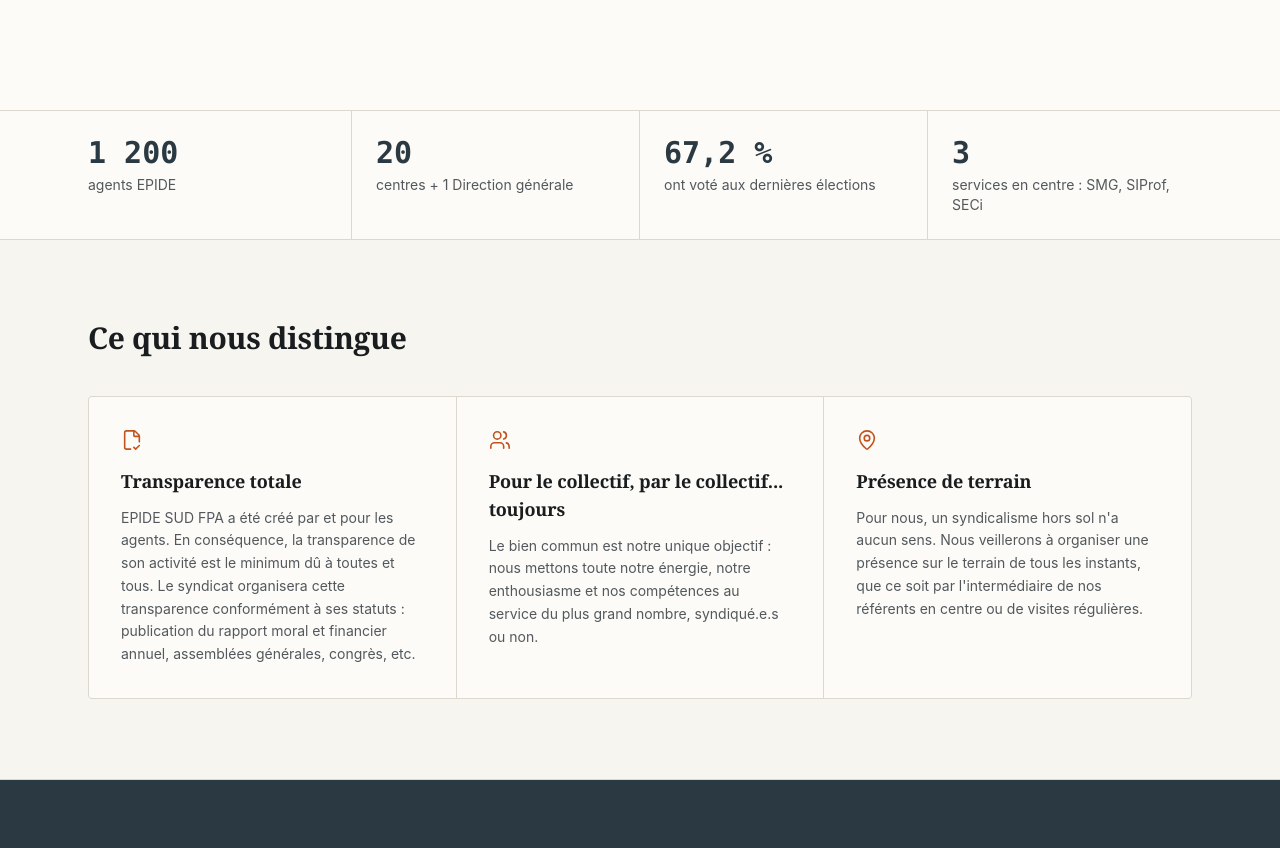
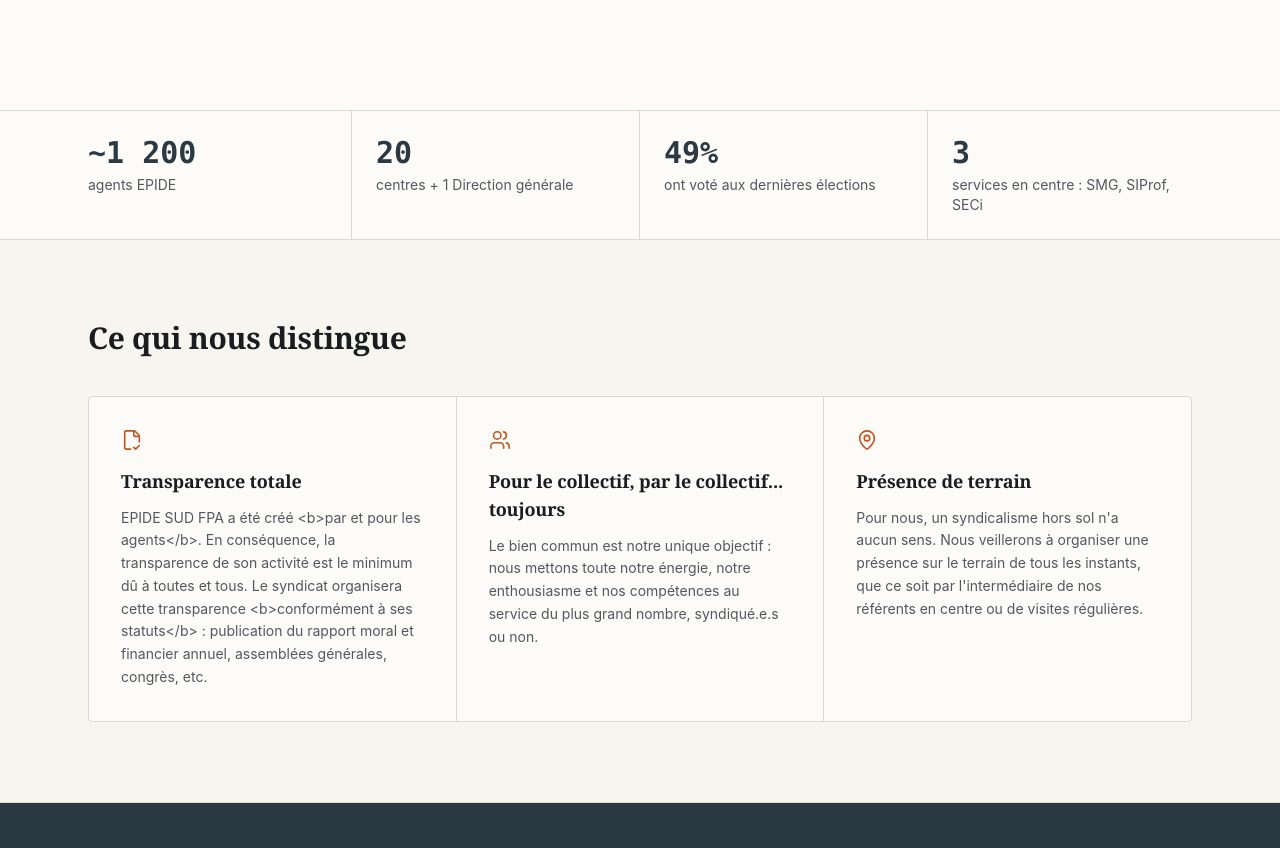
Before and after one commit to epide-sudfpa/epide-sudfpa, a Next.js app: page / in a window 1280 px wide. Shown: the part 582-1430 px from the top of the page. Built offline with nearby package versions, Linux system fonts and the light colour scheme.

Commit message:
Update page.tsx

```diff
--- a/app/page.tsx
+++ b/app/page.tsx
@@ -3,9 +3,9 @@
 import { siteConfig } from "@/lib/config";
 
 const chiffresCles = [
-  { valeur: "1 200", label: "agents EPIDE" },
+  { valeur: "~1 200", label: "agents EPIDE" },
   { valeur: "20", label: "centres + 1 Direction générale" },
-  { valeur: "67,2 %", label: "ont voté aux dernières élections" },
+  { valeur: "49%", label: "ont voté aux dernières élections" },
   { valeur: "3", label: "services en centre : SMG, SIProf, SECi" },
 ];
 
@@ -14,7 +14,7 @@
     icone: FileCheck2,
     titre: "Transparence totale",
     texte:
-      "EPIDE SUD FPA a été créé par et pour les agents. En conséquence, la transparence de son activité est le minimum dû à toutes et tous. Le syndicat organisera cette transparence conformément à ses statuts : publication du rapport moral et financier annuel, assemblées générales, congrès, etc.",
+      "EPIDE SUD FPA a été créé <b>par et pour les agents</b>. En conséquence, la transparence de son activité est le minimum dû à toutes et tous. Le syndicat organisera cette transparence <b>conformément à ses statuts</b> : publication du rapport moral et financier annuel, assemblées générales, congrès, etc.",
   },
   {
     icone: Users,
```
